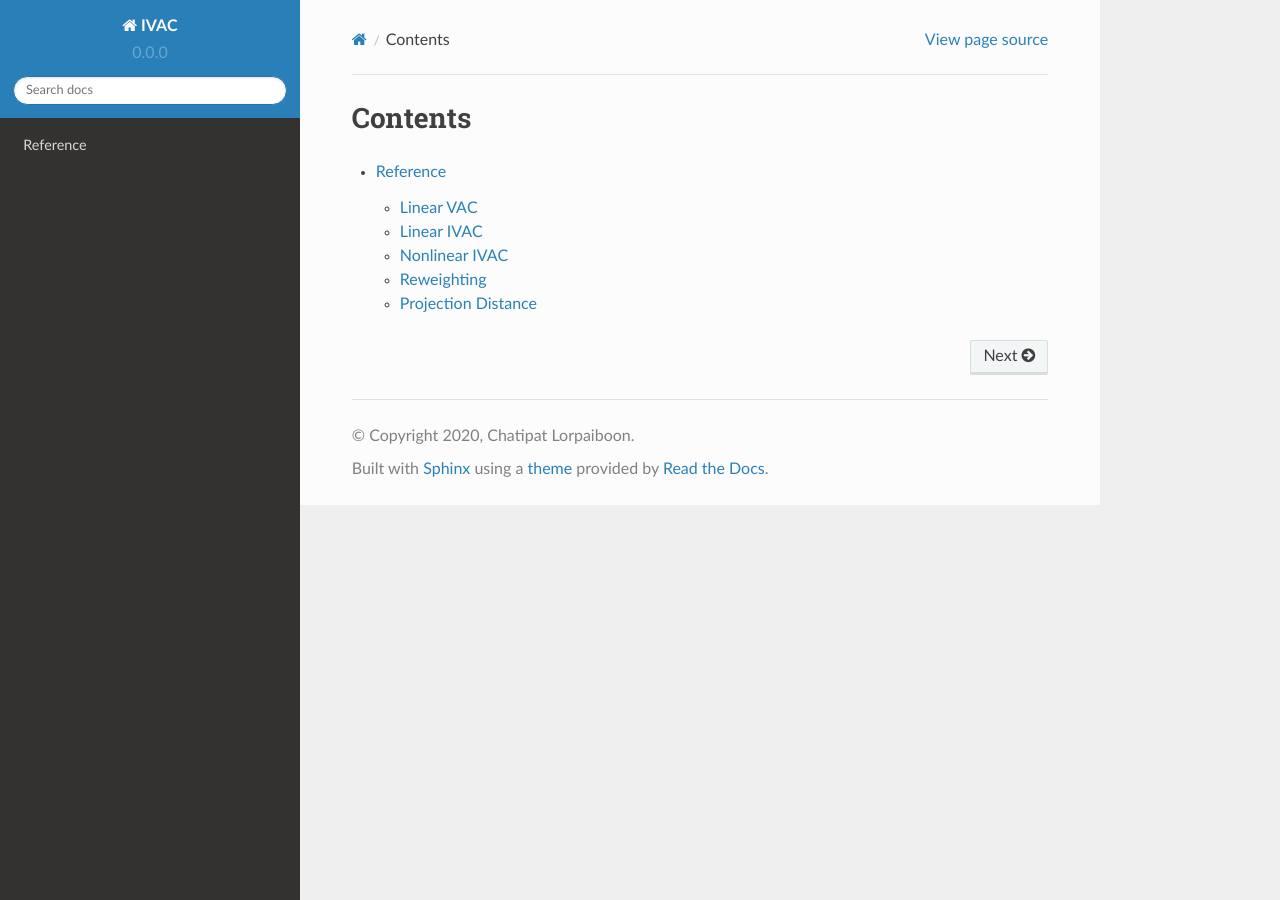
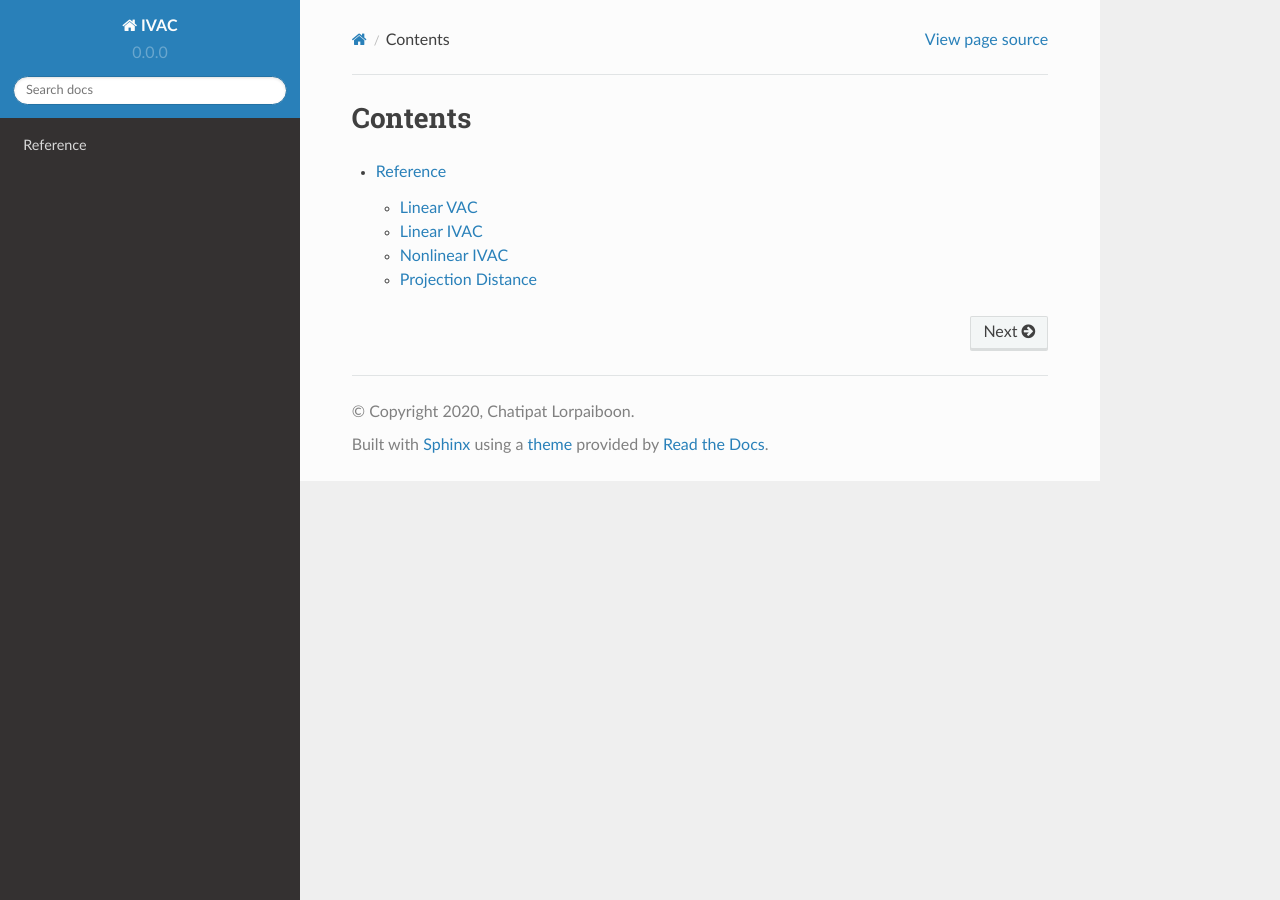
Before and after one commit to chatipat/ivac, a Sphinx documentation site: the page built from docs/index.rst, in a window 1280 px wide. Built offline with Sphinx 7.4.7 and the Read the Docs theme 2.0.0, drawn with Linux system fonts in a browser that asks for light colours.

```diff
--- a/docs/reference/index.rst
+++ b/docs/reference/index.rst
@@ -25,11 +25,6 @@ Nonlinear IVAC
 .. autoclass:: ivac.NonlinearIVAC
     :members:
 
-Reweighting
------------
-
-.. autofunction:: ivac.estimate_weights
-
 Projection Distance
 -------------------
 
```
